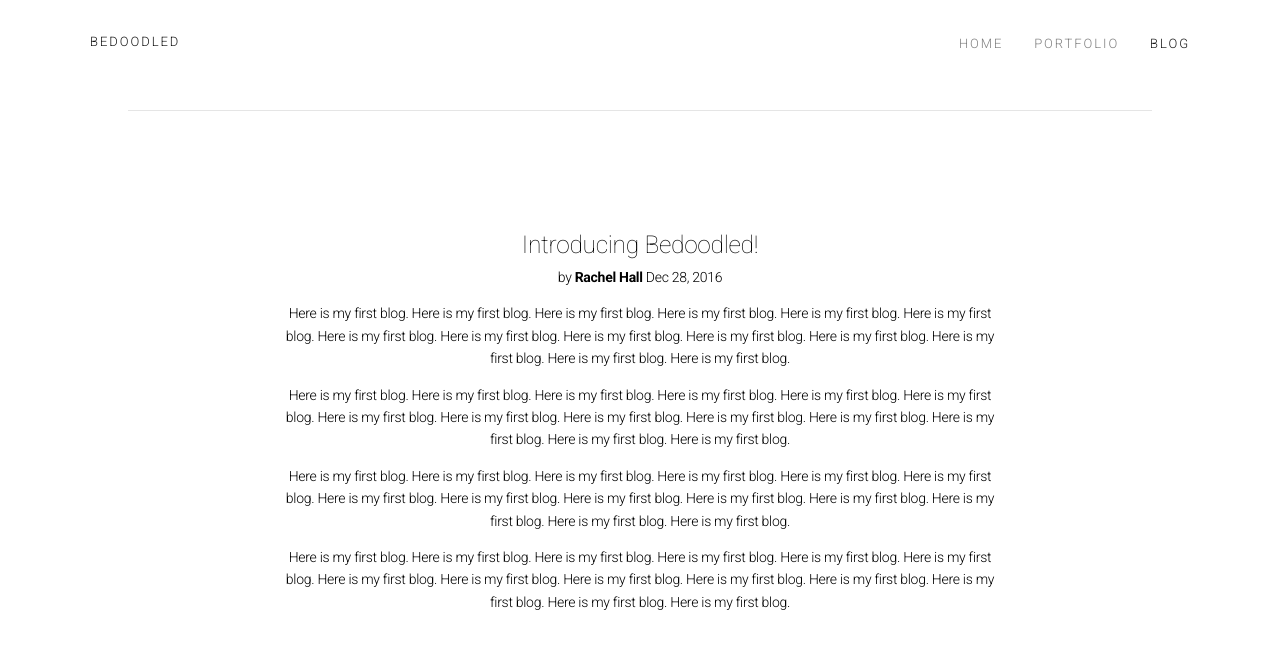
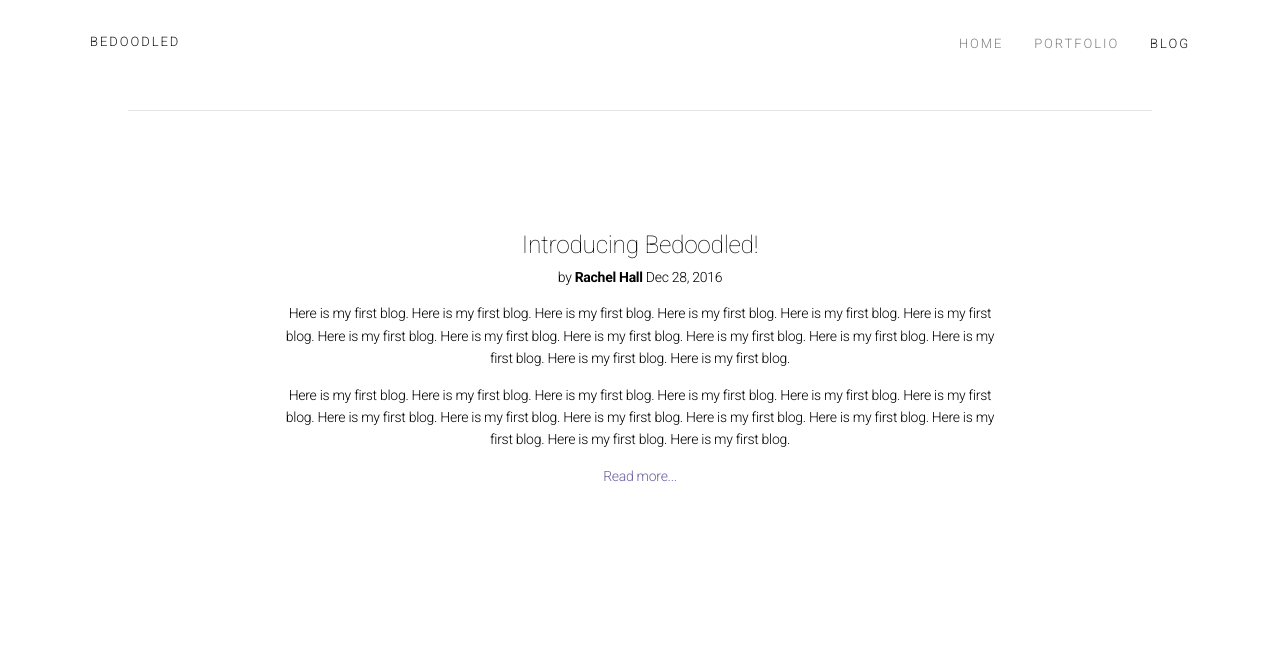
Before and after one commit to cghall/bedoodled, a Jekyll site: the page built from blog.html, in a window 1280 px wide. Shown: the top 649 px of the page. Built offline with Jekyll 4.4.1, drawn with Linux system fonts in a browser that asks for light colours.

Commit message:
Use custom excerpt separator on blogs

```diff
--- a/_posts/2016-12-28-introducing-bedoodled.markdown
+++ b/_posts/2016-12-28-introducing-bedoodled.markdown
@@ -3,11 +3,13 @@
 title:  "Introducing Bedoodled!"
 date:   2016-12-28 18:35:12 +0000
 post_author: "Rachel Hall"
+excerpt_separator: <!--more-->
 ---
 
 Here is my first blog. Here is my first blog. Here is my first blog. Here is my first blog. Here is my first blog. Here is my first blog. Here is my first blog. Here is my first blog. Here is my first blog. Here is my first blog. Here is my first blog. Here is my first blog. Here is my first blog. Here is my first blog.
 
 Here is my first blog. Here is my first blog. Here is my first blog. Here is my first blog. Here is my first blog. Here is my first blog. Here is my first blog. Here is my first blog. Here is my first blog. Here is my first blog. Here is my first blog. Here is my first blog. Here is my first blog. Here is my first blog.
+<!--more-->
 
 Here is my first blog. Here is my first blog. Here is my first blog. Here is my first blog. Here is my first blog. Here is my first blog. Here is my first blog. Here is my first blog. Here is my first blog. Here is my first blog. Here is my first blog. Here is my first blog. Here is my first blog. Here is my first blog.
 
--- a/blog.html
+++ b/blog.html
@@ -9,7 +9,8 @@
       <div class="col-sm-8 offset-sm-2 text-center mb-5">
         <h3>{{ post.title}}</h3>
         <p class="post-meta">by <strong>{{post.post_author}}</strong> {{ post.date | date: "%b %-d, %Y" }}</p>
-        {{ post }}
+        {{ post.excerpt }}
+        <a class="post-link" href="{{ post.url | prepend: site.baseurl }}">Read more...</a>
     </form>
       </div>
     </div>
```
